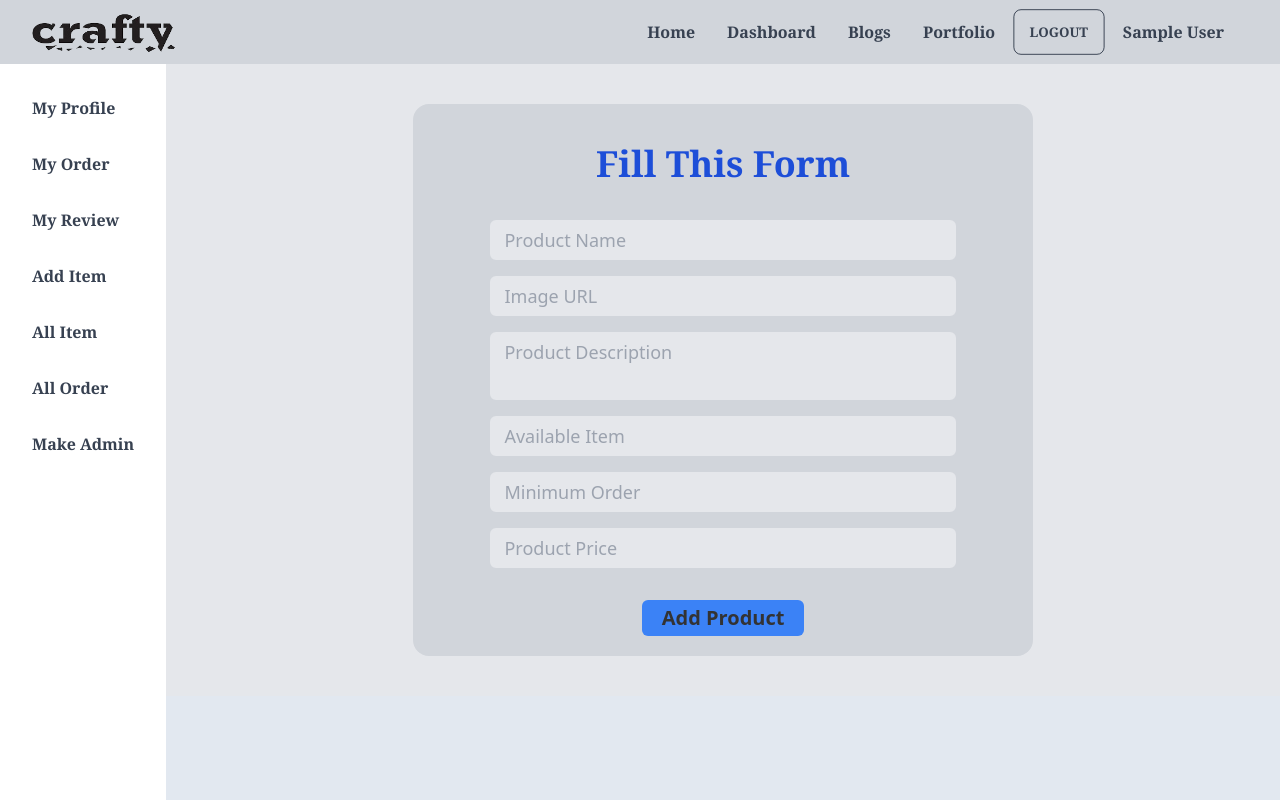
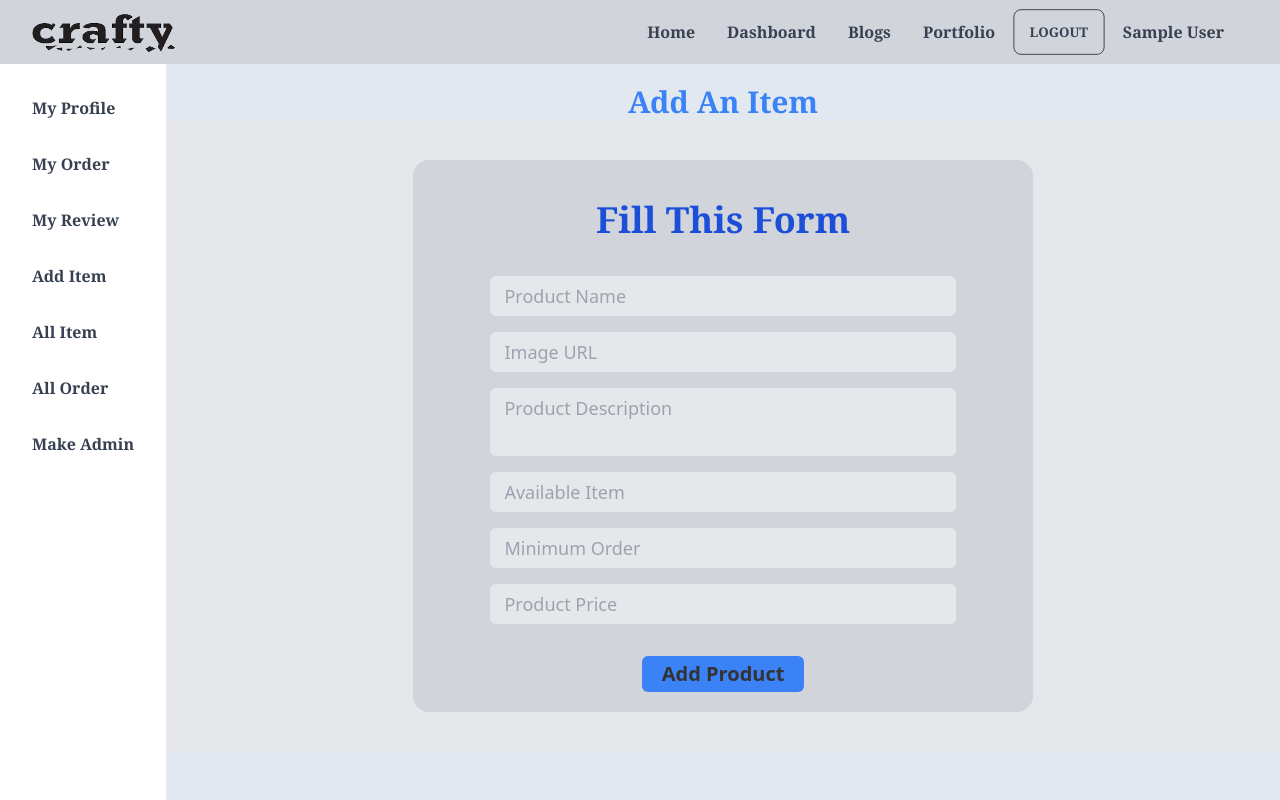
Before and after one commit to HossainRafi/crafty, a React (Create React App) app: page /dashboard/additem in a window 1280 px wide. Shown: the top 800 px of the page. Built offline with nearby package versions, Linux system fonts and the light colour scheme; no server answers; sample sign-in values are in the browser's storage.

Commit message:
modified

```diff
--- a/src/pages/Dashboard/AddItem.js
+++ b/src/pages/Dashboard/AddItem.js
@@ -28,6 +28,10 @@ const AddItem = () => {
   };
 
   return (
+    <div>
+      <h1 className="text-center pt-5 font-serif font-bold text-3xl text-blue-500">
+        Add An Item
+      </h1>
       <div className="bg-gray-200 px-10 py-10">
         <form
           onSubmit={handleForm}
@@ -83,6 +87,7 @@ const AddItem = () => {
           />
         </form>
       </div>
+    </div>
   );
 };
 
```
Lines whose indentation alone changed are shown as unchanged.
